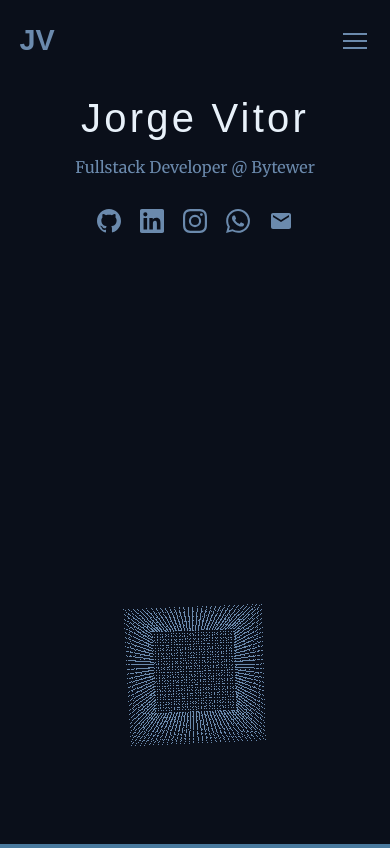
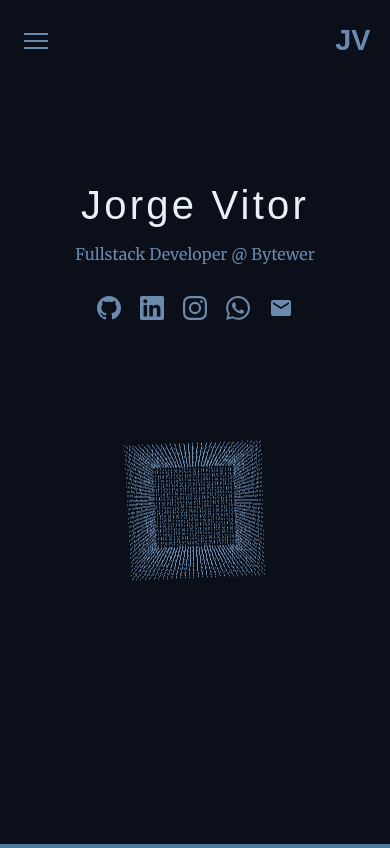
Before and after one commit to jvsouzx/portiflow, a website built with Vite: page index.html in a window 390 px wide. Shown: the top 848 px of the page. Built offline with nearby package versions, Linux system fonts and the light colour scheme; animation ran at ten frames a second; a web font is replaced by a local one.

Commit message:
feat: improve mobile layout with nav reorder, hero centering, and left slide-in menu

```diff
--- a/src/style.css
+++ b/src/style.css
@@ -236,20 +236,27 @@ canvas {
   height: 100%;
 }
 
-@media(max-width: 768px) {
+@media (max-width: 768px) {
+  nav {
+    flex-direction: row-reverse;
+  }
+
   .projects-grid{
     grid-template-columns: 1fr;
   }
 
   #hero {
     flex-direction: column;
+    justify-content: center;
     height: 100vh;
     overflow: hidden;
+    gap: 1rem;
   }
 
   .hero-content {
+    flex: none;
     text-align: center;
-    padding: 9rem 5% 1rem;
+    padding: 4rem 5% 0;
   }
 
   .social-icons {
@@ -258,7 +265,8 @@ canvas {
 
   #background {
     width: 100%;
-    flex: 1;
+    flex: none;
+    height: 40vh;
   }
 
   .nav-toggle {
@@ -268,7 +276,7 @@ canvas {
   .nav-links {
     position: fixed;
     top: 0;
-    right: -100%;
+    left: -100%;
     width: 60%;
     height: 100vh;
     background: var(--bg);
@@ -276,10 +284,10 @@ canvas {
     align-items: center;
     justify-content: center;
     gap: 2rem;
-    transition: right 0.3s;
+    transition: left 0.3s ease;
   }
 
   .nav-links.active {
-    right: 0;
+    left: 0;
   }
 }
```
